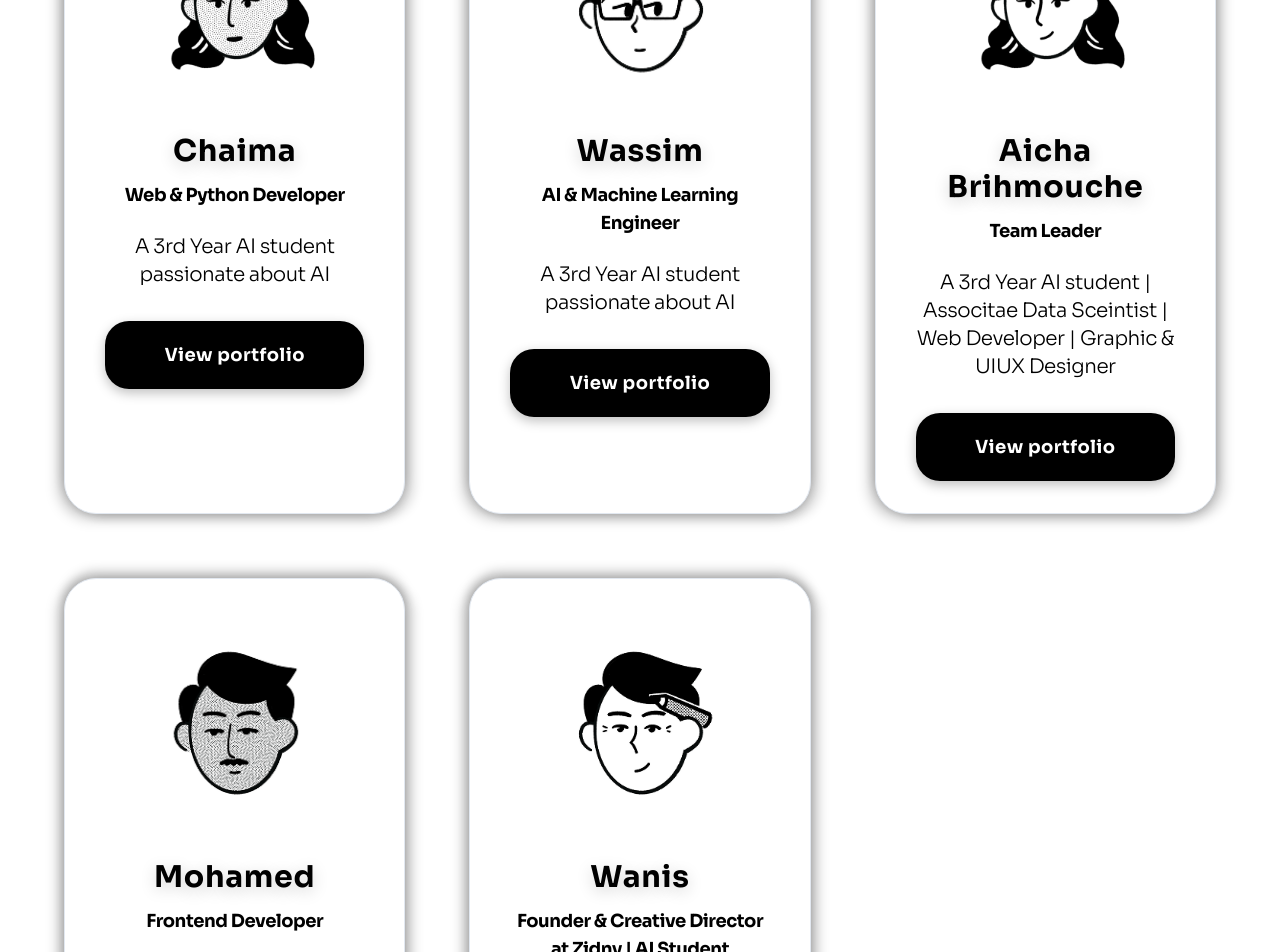
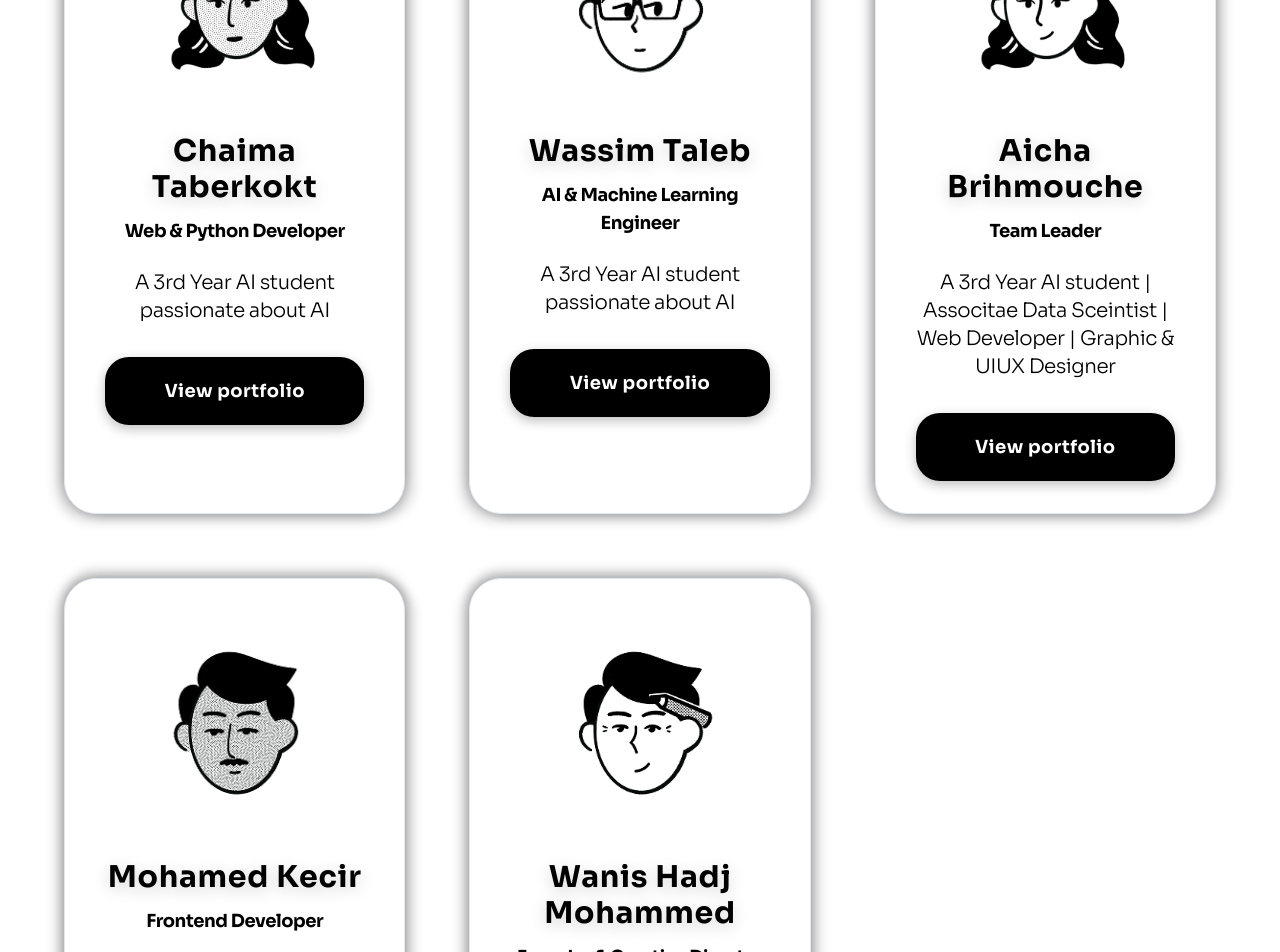
Before and after one commit to peppa234/Team_Portfolio, a React (Vite) app: page /portfolios in a window 1280 px wide. Shown: the part 600-1552 px from the top of the page. Built offline with nearby package versions, Linux system fonts and the light colour scheme; a web font is replaced by a local one.

Commit message:
fix : fixed README file

```diff
--- a/src/data/teamData.ts
+++ b/src/data/teamData.ts
@@ -3,7 +3,7 @@ import { TeamMember } from "../types/teamMember";
 export const teamMembers: TeamMember[] = [
   {
     slug: "chaima",
-    name: "Chaima",
+    name: "Chaima Taberkokt",
     image: "/Chaima.png",
     description: "A 3rd Year AI student passionate about AI",
     role: "Web & Python Developer",
@@ -50,7 +50,7 @@ export const teamMembers: TeamMember[] = [
   },
   {
     slug: "wassim",
-    name: "Wassim",
+    name: "Wassim Taleb",
     image: "/Wassim.png",
     description: "A 3rd Year AI student passionate about AI",
     role: "AI & Machine Learning Engineer",
@@ -159,7 +159,7 @@ export const teamMembers: TeamMember[] = [
   },
   {
     slug: "mohamed",
-    name: "Mohamed",
+    name: "Mohamed Kecir",
     image: "/Mohamed.png",
     description: "A 3rd Year ENSIA Student & Passionate Developer",
     role: "Frontend Developer",
@@ -204,7 +204,7 @@ export const teamMembers: TeamMember[] = [
   },
   {
     slug: "wanis",
-    name: "Wanis",
+    name: "Wanis Hadj Mohammed",
     image: "/Wanis.png",
     description: "AI Student, and Entrepreneur building creative tech experiences",
     role: "Founder & Creative Director at Zidny | AI Student",
```
Also changed, not shown: 2 other files (tests, documents, lock files or other folders).
